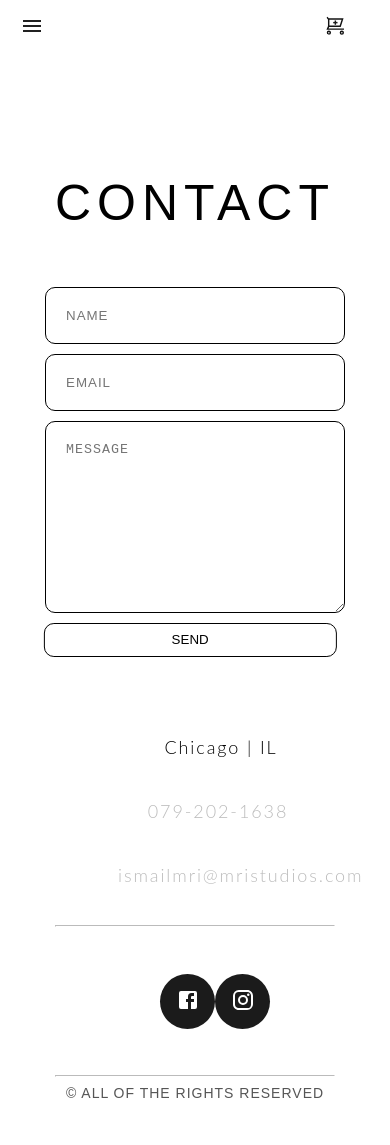
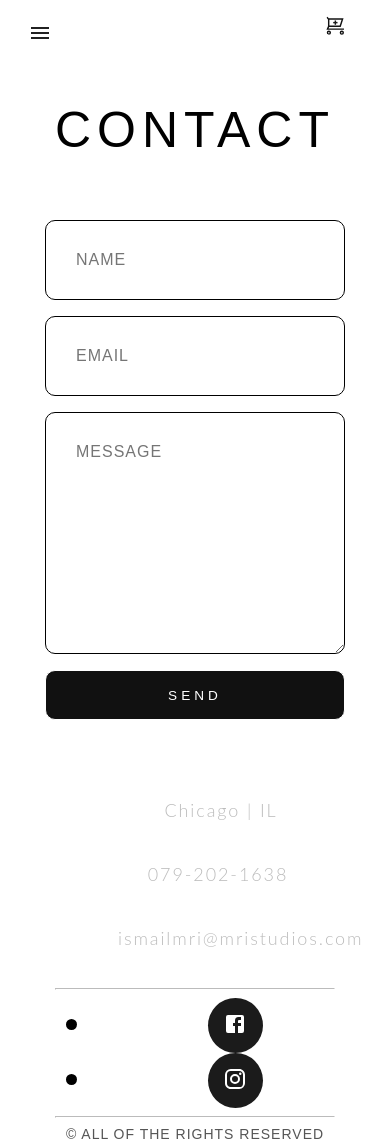
Before and after one commit to ismailmri/qrmenu, a Gatsby site: page /contact in a window 390 px wide. Built offline with nearby package versions, Linux system fonts and the light colour scheme; Gatsby itself is replaced by a stand-in of ours.

Commit message:
minor changes

```diff
--- a/src/components/header.js
+++ b/src/components/header.js
@@ -31,7 +31,7 @@ export default function SimpleMenu() {
         onClose={handleClose}
       >
         <MenuItem onClick={handleClose}><Link to="/">Home</Link></MenuItem>
-        <MenuItem onClick={handleClose}><Link to="/contact">Menu</Link></MenuItem>
+        <MenuItem onClick={handleClose}><Link to="/">Menu</Link></MenuItem>
         <MenuItem onClick={handleClose}><Link to="/contact">Contact</Link></MenuItem>
       </Menu>
       <Button href="/snipcart-checkout" className="snipcart-checkout" />
--- a/src/css/contact.css
+++ b/src/css/contact.css
@@ -1,21 +1,14 @@
-body {
-    margin: 0;
-    padding: 0;
-
-  }
-
-  #contact {
+.contact {
   width: 100%;
   height: 100%;
   background-color: #fff;
   overflow: hidden;
-    padding-bottom: 20px;
-    margin-top: 5rem;
+  padding-bottom: 200px;
 }
 
 .section-header {
   text-align: center;
-    margin: 0 auto;
+  margin: 0;
   padding-top: 50px;
   margin-bottom: 50px;
   font: 300 60px 'Oswald', sans-serif;
@@ -25,7 +18,7 @@ body {
 }
 
 .contact-wrapper {
-    margin: 0 auto;
+  margin: 1rem auto;
   padding-top: 20px;
   position: relative;
   max-width: 800px;
@@ -33,68 +26,69 @@ body {
 
 /* Begin Left Contact Page */
 .form-horizontal {
+    height: 100%;
   float: left;
   max-width: 400px;
   font-family: 'Lato';
   font-weight: 400;
-    /* text-align: center; */
+  padding: auto;
+  margin: auto;
 }
 
 .form-control, textarea {
   max-width: 400px;
-    color: #000;
+  background-color: #fff;
+  color: #111;
   letter-spacing: 1px;
-    overflow: hidden;
-    padding: 10px auto;
 }
+
 
 input,
     textarea {
+        font-family: 'Oswald', sans-serif;
+      height: 100%;
+      font-size: 1rem;
+      letter-spacing: 0.25rem;
       padding: 20px;
       display: block;
       width: 100% !important;
       background-color: #fff;
-    color: #fff;
+      color: #0000;
+      border: #000 solid 1px;
       position: relative;
       box-sizing: border-box;
       margin: 1rem 0;
       border-radius: 10px;
-    border: solid 1px #000;
 
   }
 
 .send-button {
-    margin-top: 15px;
-    height: 34px;
+  display: inline-block;
+  padding: 0 20px;
+  margin: auto;
+  height: 50px;
   width: 400px;
-    overflow: hidden;
+  color: #fff;
+  font-size: 0.85rem;
+  letter-spacing: 0.25rem;
+  text-transform: uppercase;
+  text-decoration: none;
+  /* background-size: 400%; */
+  background: #111;
   border-radius: 10px;
-    transition: all .2s ease-in-out;
-    background-color: #fff;
-    border: solid 1px #000;
-  }
-
-  .button {
-    width: 400px;
-    height: 34px;
-    transition: all .2s ease-in-out;
-  }
-
-  .send-text {
-    display: block;
-    margin-top: 10px;
-    font: 300 14px 'Lato', sans-serif;
-    letter-spacing: 2px;
+  border: #fff solid 1px;
 }
 
 .send-button:hover {
-    /* background-color: black; */
-    mix-blend-mode: difference;
+  cursor: pointer;
+  background: linear-gradient(90deg, #03a9f4, #f441a5, #ffeb3b, #03a9f4);
+  background-size: 400%;
+  border: none;
+
 }
 
 /* Begin Right Contact Page */
 .direct-contact-container {
-    max-height: 100%;
   max-width: 400px;
   float: right;
   margin-top: 5px;
@@ -105,17 +99,18 @@ body {
   list-style-type: none;
   margin-left: -30px;
   padding-right: 20px;
+  text-align: center;
 }
 
 .list-item {
   line-height: 4;
-    color: #000;
+  color: #aaa;
 }
 
 .contact-text {
   font: 300 18px 'Lato', sans-serif;
   letter-spacing: 1.9px;
-    color: #000;
+  color: #bbb;
 }
 
 .place {
@@ -148,20 +143,18 @@ body {
   font-size: 2.3rem;
   text-align: center;
   width: 100%;
+    margin: auto;
+  padding: auto;
 }
 
-  .social-media-list li a {
-    color: #fff;
-  }
 
-  .social-media-list li {
+.social-media-list a {
   position: relative;
-    top: 0;
-    left: -20px;
+  /* top: 0; */
+  /* left: -20px; */
   display: inline-block;
   height: 70px;
   width: 70px;
-    margin: 10px auto;
   line-height: 70px;
   border-radius: 50%;
   color: #fff;
@@ -170,7 +163,7 @@ body {
   transition: all .2s ease-in-out;
 }
 
-  .social-media-list li:after {
+.social-media-list a:after {
   content: '';
   position: absolute;
   top: 0;
@@ -182,19 +175,20 @@ body {
   opacity: 0;
   box-shadow: 0 0 0 1px #fff;
   transition: all .2s ease-in-out;
+  text-align: center;
 }
 
-  .social-media-list li:hover {
-    background-color: #fff;
+.social-media-list a:hover {
+  background-color: #999;
 }
 
-  .social-media-list li:hover:after {
+.social-media-list a:hover:after {
   opacity: 1;
   transform: scale(1.12);
   transition-timing-function: cubic-bezier(0.37,0.74,0.15,1.65);
 }
 
-  .social-media-list li:hover a {
+.social-media-list a:hover {
   color: #111;
 }
 
@@ -210,35 +204,60 @@ body {
 }
 
 /* Begin Media Queries*/
+@media screen and (max-width: 768px) {
+  .form-horizontal {
+    margin-left: 1rem;
+  }
 
-@media screen and (width: 768px) {
-  .contact-wrapper {
-    margin: auto 2rem;
+  .direct-contact-container {
+    margin-right: 2rem;
   }
 }
 
 @media screen and (max-width: 760px) {
-      #contact {
+    .contact {
         height: 100%;
+        text-align: center;
+        margin: auto;
+        padding: auto;
     }
+
+    .contact-wrapper {
+      padding: auto;
+      margin: auto;
+    }
+
   .section-header {
     font-size: 65px;
   }
+
+  input, textarea {
+      padding: 30px;
+      margin: 1rem 0;
+  }
+
+  .send-button {
+      width: 70%;
+      margin-left: 13%;
+      padding: auto;
+      text-align: center;
+      align-content: center;
+      justify-content: center;
+  }
   .direct-contact-container, .form-horizontal {
     float: none;
-      margin: 10px auto;
+    margin: 10px 0;
   }
   .direct-contact-container {
     margin-top: 60px;
     max-width: 300px;
-      text-align: center;
   }
-    .social-media-list li {
+  .social-media-list a {
     height: 60px;
     width: 60px;
     line-height: 60px;
   }
-    .social-media-list li:after {
+  .social-media-list a:after {
     width: 60px;
     height: 60px;
     line-height: 60px;
@@ -246,8 +265,8 @@ body {
 }
 
 @media screen and (max-width: 569px) {
-    #contact {
-      height: 1200px;
+  .contact {
+    height: 100%;
     }
   .section-header{
     font-size: 50px;
@@ -258,7 +277,11 @@ body {
   }
   .form-control, textarea {
     max-width: 300px;
-      margin: 10px auto;
+    margin: 1rem auto;
+  }
+
+  button {
+    margin-left: 2.2rem;
   }
 
   .name, .email, textarea {
@@ -267,27 +290,17 @@ body {
   .direct-contact-container {
     margin-top: 60px;
     max-width: 280px;
-      font-size: 1rem;
-
   }
-
-    .contact-wrapper .send-button {
-      width: 75%;
-      /* margin: 1.5rem ; */
-      text-align: center;
-      transform: translateX(15%);
-    }
-
   .social-media-list {
     left: 0;
   }
-    .social-media-list li {
+  .social-media-list a {
     height: 55px;
     width: 55px;
     line-height: 55px;
     font-size: 2rem;
   }
-    .social-media-list li:after {
+  .social-media-list a:after {
     width: 55px;
     height: 55px;
     line-height: 55px;
@@ -295,10 +308,10 @@ body {
 
 }
 
-  @media screen and (max-width: 410px) {
+@media screen and (max-width: 450px) {
+
   .send-button {
-      width: 100%;
-      margin: auto ;
-      text-align: center;
+    width: 80%;
+    margin-left: 10%;
   }
 }
--- a/src/pages/contact.js
+++ b/src/pages/contact.js
@@ -37,7 +37,7 @@ const About = () => {
                         </div>
 
 
-                        <button className="btn btn-primary send-button" id="submit" type="submit" value="SEND" placeholder="Send" >
+                        <button className="send-button" id="submit" type="submit" value="SEND" placeholder="Send" >
                             SEND
 
                         </button>
```
Lines whose indentation alone changed are shown as unchanged.
